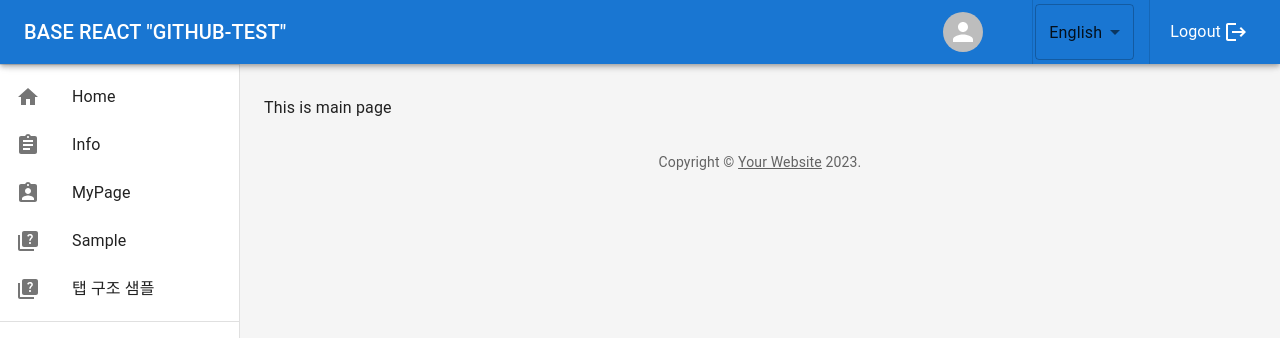
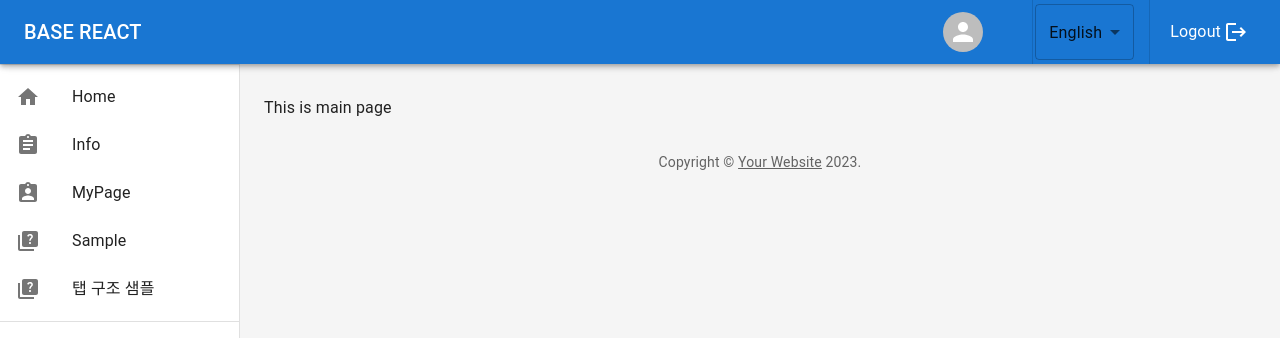
Before and after one commit to kokomai/base_react, a React (Create React App) app: page / in a window 1280 px wide. Shown: the top 338 px of the page. Built offline with nearby package versions, Linux system fonts and the light colour scheme.

Commit message:
rollback

```diff
--- a/src/fragments/Header.js
+++ b/src/fragments/Header.js
@@ -39,7 +39,7 @@ function Header() {
                     noWrap
                     sx={{ flexGrow: 1 }}
                 >
-                    BASE REACT "GITHUB-TEST"
+                    BASE REACT
                 </Typography>
                 <Avatar alt={userName}/>
                 <Typography
```
